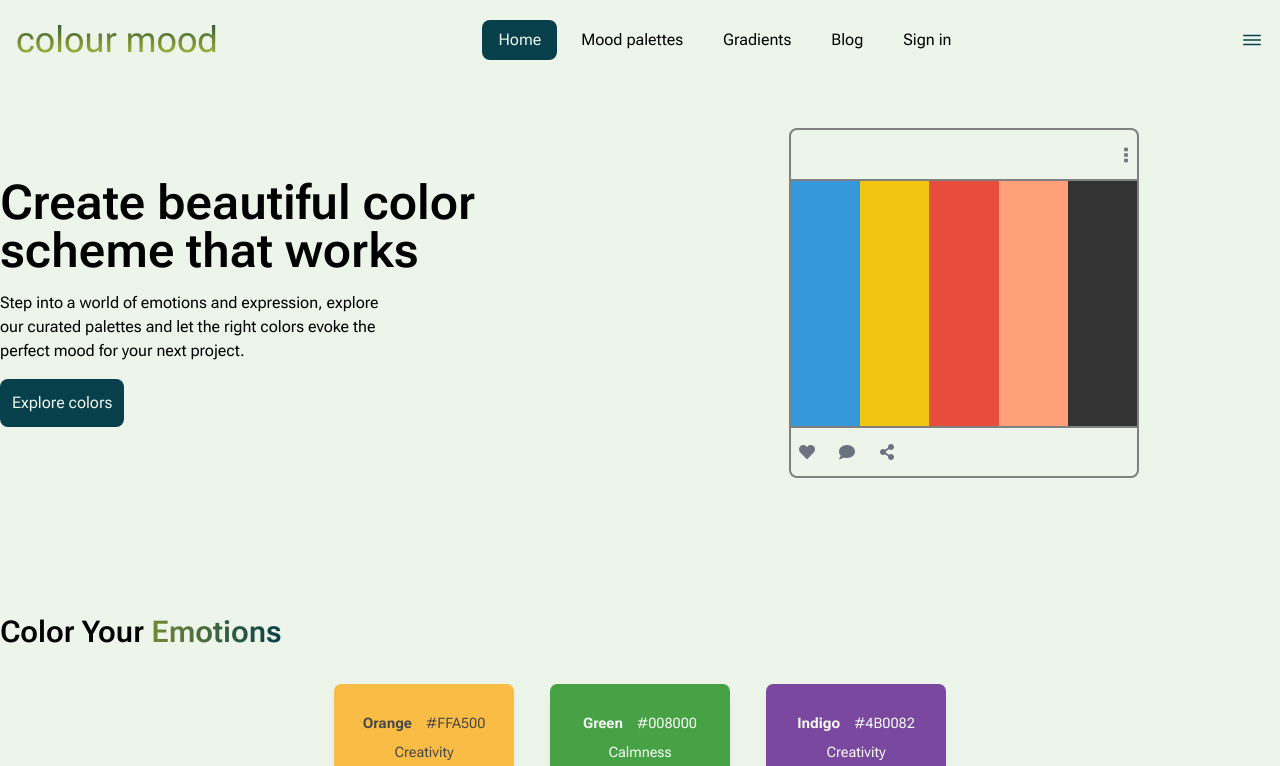
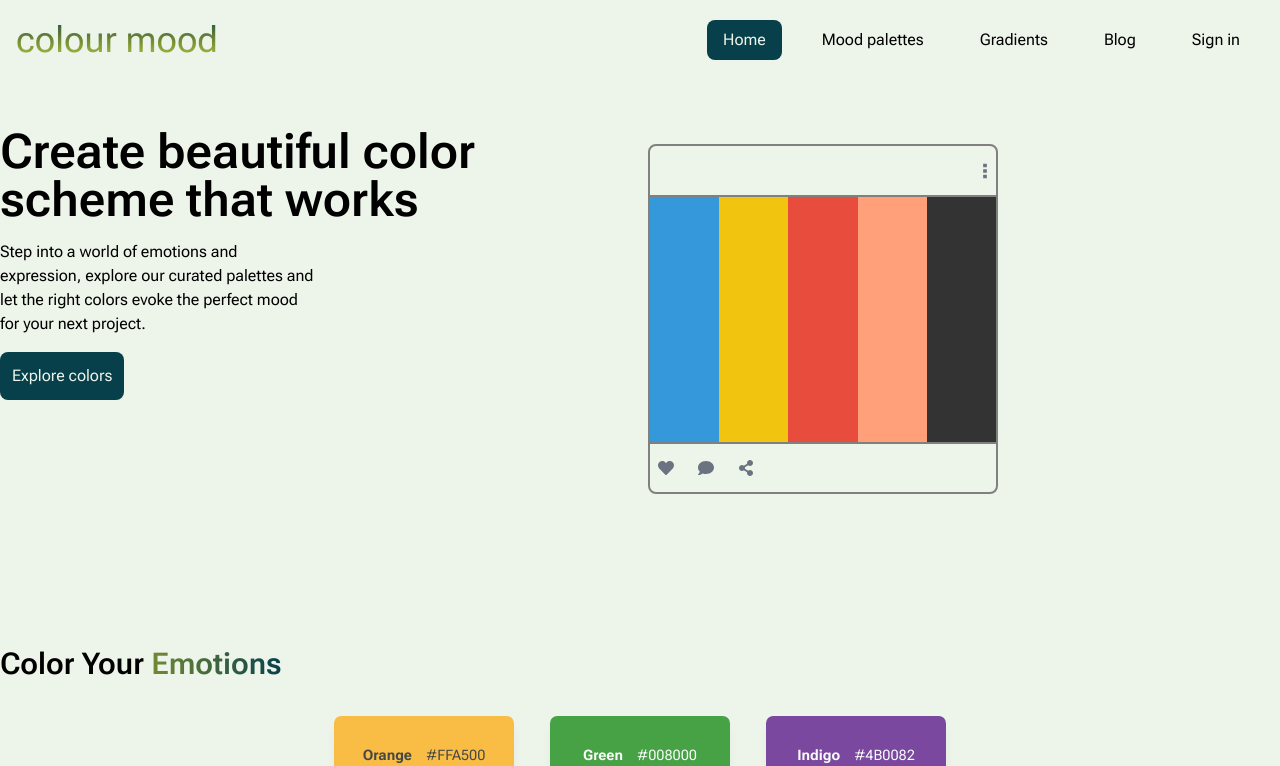
Before and after one commit to motuncoded/colourmood, a Next.js app: page / in a window 1280 px wide. Shown: the top 766 px of the page. Built offline with nearby package versions, Linux system fonts and the light colour scheme.

Commit message:
updated the responsiveness of the hero section of the home page

```diff
--- a/src/components/Hero.tsx
+++ b/src/components/Hero.tsx
@@ -16,12 +16,12 @@ function Hero() {
 
   const router = useRouter();
   return (
-    <section className="my-[6rem] max-sm:my-[3rem]  w-full grid grid-cols-2 gap-4 place-items-center max-md:place-items-start max-sm:flex max-sm:flex-col max-md:flex max-md:flex-col max-lg:flex max-lg:flex-col max-lg:justify-center">
+    <section className="my-[6rem] max-sm:my-[3rem]  w-full grid grid-cols-2 gap-4 place-items-center  max-sm:grid-cols-1  max-md:grid-cols-1 md:place-items-start   max-lg:flex max-lg:flex-col max-lg:justify-center">
       <div className="  max-sm:flex flex-col justify-center max-sm:my-4 max-md:my-4 ">
-        <h2 className="text-5xl font-semibold max-sm:text-4xl  ">
+        <h2 className="text-5xl font-semibold max-sm:text-4xl w-5/6 max-sm:w-full  ">
           Create beautiful color scheme that works
         </h2>
-        <h3 className="pt-4 w-[400px] max-sm:w-[350px] ">
+        <h3 className="pt-4 w-3/6 max-sm:w-full ">
           Step into a world of emotions and expression, explore our curated
           palettes and let the right colors evoke the perfect mood for your next
           project.
@@ -36,8 +36,8 @@ function Hero() {
           </button>
         </div>
       </div>
-      <div className="flex flex-col place-items-start ">
-        <div className="rounded-lg  bg-transparent border-[2px] border-[var(--gray)] max-w-[350px]  h-[350px] flex flex-col max-sm:max-w-[325px]  mx-auto">
+      <div className="flex flex-col place-items-start md:my-4 ">
+        <div className="rounded-lg  bg-transparent border-[2px] border-[var(--gray)] max-w-[350px]  h-[350px] flex flex-col max-sm:max-w-[325px]  ">
           <div className="py-[.85rem] flex justify-end text-gray-500">
             <BiDotsVertical size="22" />
           </div>
--- a/src/components/Navbar.tsx
+++ b/src/components/Navbar.tsx
@@ -52,7 +52,7 @@ interface NavListProps {
 
 const NavList = ({ onClose }: NavListProps) => (
   <nav aria-label="Main navigation">
-    <ul className="flex justify-center items-center py-4 max-sm:flex-col max-md:flex-col ">
+    <ul className="flex justify-center items-center py-4 max-sm:flex-col max-md:flex-col lg:flex lg:gap-4">
       <NavItem href="/" onClose={onClose}>
         Home
       </NavItem>
@@ -83,11 +83,12 @@ export default function Navbar() {
   return (
     <div className="fixed top-0 left-0 w-full h-[80px] p-4 flex justify-between items-center bg-[var(--light-color)] z-50">
       <Logo />
+      {/* Static menu for large screens */}
       <div className="hidden lg:flex justify-center items-center">
         <NavList />
       </div>
       {/* Mobile and Medium Screens View */}
-      <div className="flex md:hidden">
+      <div className="flex   lg:hidden">
         {menu && (
           <div
             className="absolute top-[65px] left-0 w-full z-[999] bg-[var(--light-color)] flex flex-col justify-center items-center"
@@ -105,17 +106,6 @@ export default function Navbar() {
           {menu ? <LiaTimesSolid size="24" /> : <IoIosMenu size="24" />}
         </button>
       </div>
-      {/* Medium Screens Menu Icon */}
-      <div className="hidden lg:flex md:block">
-        <button
-          className="flex justify-center py-2 text-[var(--primary-color)]"
-          onClick={toggleMenu}
-          aria-label="Toggle menu"
-          aria-expanded={menu}
-        >
-          {menu ? <LiaTimesSolid size="24" /> : <IoIosMenu size="24" />}
-        </button>
-      </div>
     </div>
   );
 }
--- a/src/styles/globals.css
+++ b/src/styles/globals.css
@@ -17,7 +17,6 @@
 
 body {
   background-color: var(--light-color);
-  color: var;
   min-height: 100vh;
 }
 
```
